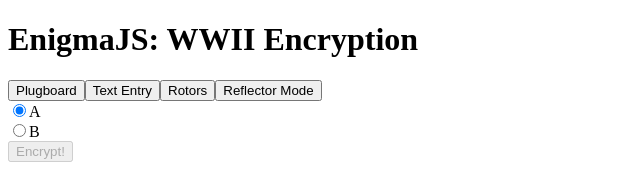
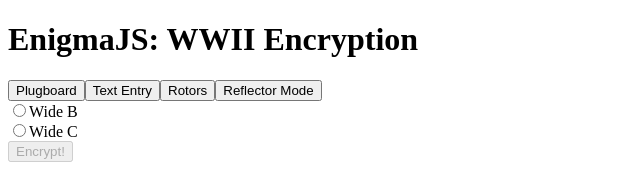
Before and after one commit to GINGANINJA323/enigmajs, a React (Create React App) app: page / in a window 1280 px wide. Both pictures are taken after a click on the button "Reflector Mode". Shown: the top 193 px of the page, without its empty margins (0-640 px from the left). Built offline with nearby package versions, Linux system fonts and the light colour scheme.

Commit message:
Corrected labels and values for reflector switch.

```diff
--- a/src/components/switch.js
+++ b/src/components/switch.js
@@ -8,21 +8,21 @@ class Switch extends React.Component {
         <div>
           <input
             type={'radio'}
-            checked={this.props.value === 'a'}
+            checked={this.props.value === 'b'}
             onClick={(e) => this.props.onChange('reflector', e.target.value)}
-            value='a'
+            value='b'
           />
-          <label>{'A'}</label>
+          <label>{'Wide B'}</label>
         </div>
 
         <div>
           <input
             type={'radio'}
-            checked={this.props.value === 'b'}
+            checked={this.props.value === 'c'}
             onClick={(e) => this.props.onChange('reflector', e.target.value)}
-            value='b'
+            value='c'
           />
-          <label>{'B'}</label>
+          <label>{'Wide C'}</label>
         </div>
       </>
     );
```
